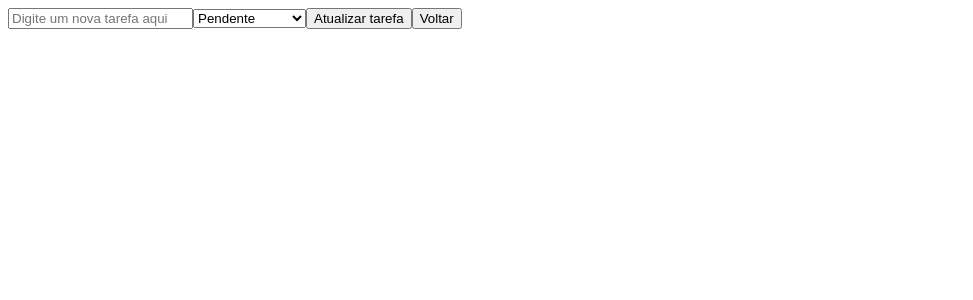
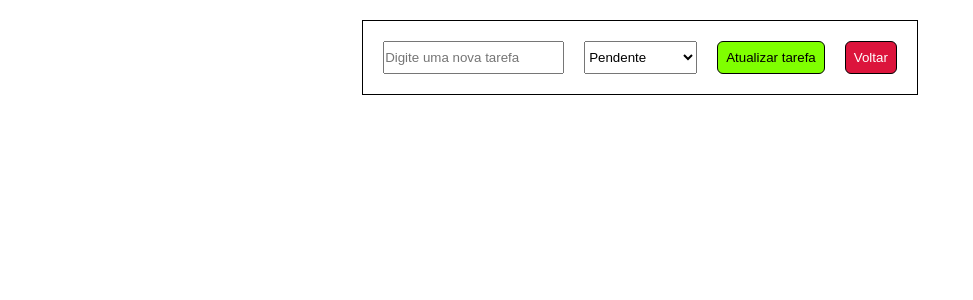
Before and after one commit to eullerbraz/ebytr-blitz, a React (Create React App) app in the folder front-end/: page /edit/1 in a window 1280 px wide. Shown: the top 300 px of the page, without its empty margins (0-973 px from the left). Built offline with nearby package versions, Linux system fonts and the light colour scheme; no server answers.

Commit message:
style: Basic style for application

```diff
--- a/front-end/src/App.css
+++ b/front-end/src/App.css
@@ -1,38 +1,10 @@
 .App {
-  text-align: center;
+  display: flex;
+  justify-content: center;
 }
 
-.App-logo {
-  height: 40vmin;
-  pointer-events: none;
+button {
+  border: 1px solid black;
+  border-radius: 6px;
+  padding: 8px;
 }
-
-@media (prefers-reduced-motion: no-preference) {
-  .App-logo {
-    animation: App-logo-spin infinite 20s linear;
-  }
-}
-
-.App-header {
-  background-color: #282c34;
-  min-height: 100vh;
-  display: flex;
-  flex-direction: column;
-  align-items: center;
-  justify-content: center;
-  font-size: calc(10px + 2vmin);
-  color: white;
-}
-
-.App-link {
-  color: #61dafb;
-}
-
-@keyframes App-logo-spin {
-  from {
-    transform: rotate(0deg);
-  }
-  to {
-    transform: rotate(360deg);
-  }
-}
--- a/front-end/src/App.js
+++ b/front-end/src/App.js
@@ -1,6 +1,8 @@
 import React from 'react';
 
 import RoutesPage from './pages/RoutesPage';
+
+import './App.css';
 
 function App() {
   return (
--- a/front-end/src/helpers/formatDate.js
+++ b/front-end/src/helpers/formatDate.js
@@ -1,6 +1,5 @@
 export default (dateString) => {
   const date = new Date(dateString);
-  console.log(date)
 
   const day = date.getDate();
   const month = `${date.getMonth() + 1}`.padStart(2, 0);
--- a/front-end/src/index.css
+++ b/front-end/src/index.css
@@ -1,13 +1,5 @@
-body {
+* {
   margin: 0;
-  font-family: -apple-system, BlinkMacSystemFont, 'Segoe UI', 'Roboto', 'Oxygen',
-    'Ubuntu', 'Cantarell', 'Fira Sans', 'Droid Sans', 'Helvetica Neue',
-    sans-serif;
-  -webkit-font-smoothing: antialiased;
-  -moz-osx-font-smoothing: grayscale;
+  padding: 0;
+  box-sizing: border-box;
 }
-
-code {
-  font-family: source-code-pro, Menlo, Monaco, Consolas, 'Courier New',
-    monospace;
-}
--- a/front-end/src/index.js
+++ b/front-end/src/index.js
@@ -5,6 +5,7 @@ import { BrowserRouter } from 'react-router-dom';
 
 import App from './App';
 import reportWebVitals from './reportWebVitals';
+import './index.css';
 
 ReactDOM.render(
   <React.StrictMode>
--- /dev/null
+++ b/front-end/src/pages/CreateTask.css
@@ -0,0 +1,17 @@
+form {
+  border: 1px solid black;
+  display: flex;
+  margin-top: 20px;
+  gap: 20px;
+  padding: 20px;
+}
+
+button.add {
+  background-color: chartreuse;
+  color: black;
+}
+
+button.back {
+  background-color: crimson;
+  color: white;
+}
--- a/front-end/src/pages/CreateTask.js
+++ b/front-end/src/pages/CreateTask.js
@@ -1,5 +1,7 @@
 import React, { useState } from 'react';
 import { useNavigate } from 'react-router-dom';
+
+import './CreateTask.css';
 
 const CreateTask = () => {
   const navigate = useNavigate();
@@ -50,7 +52,7 @@ const CreateTask = () => {
       <input
         type='text'
         name='name'
-        placeholder='Digite um nova tarefa aqui'
+        placeholder='Digite uma nova tarefa'
         onChange={ handleChange }
       />
       <select
@@ -61,8 +63,8 @@ const CreateTask = () => {
         <option value="Em andamento">Em andamento</option>
         <option value="Pronto">Pronto</option>
       </select>
-      <button type='submit'>Criar tarefa</button>
-      <button type='button' onClick={ handleBack }>Voltar</button>
+      <button type='submit' className='add'>Criar tarefa</button>
+      <button type='button' onClick={ handleBack } className='back'>Voltar</button>
     </form>
   );
 }
--- /dev/null
+++ b/front-end/src/pages/Tasks.css
@@ -0,0 +1,29 @@
+table {
+  border: 1px solid black;
+  margin-top: 20px;
+  padding: 20px;
+  width: 70vw;
+}
+
+thead {
+  text-align: left;
+}
+
+tbody {
+  margin-top: 200px;
+}
+
+button.create {
+  background-color: chartreuse;
+  color: black;
+}
+
+button.edit {
+  background-color: royalblue;
+  color: white;
+}
+
+button.remove {
+  background-color: crimson;
+  color: white;
+}
--- a/front-end/src/pages/Tasks.js
+++ b/front-end/src/pages/Tasks.js
@@ -2,6 +2,8 @@ import React from 'react';
 import { useNavigate } from 'react-router-dom';
 import formatDate from '../helpers/formatDate';
 import useTasks from '../hooks/useTasks';
+
+import './Tasks.css';
 
 const Tasks = () => {
   const navigate = useNavigate();
@@ -44,10 +46,10 @@ const Tasks = () => {
               <td>{ status }</td>
               <td>{ formatDate(createDate) }</td>
               <td>
-                <button onClick={ () => handleEdit(_id) }>Editar</button>
+                <button onClick={ () => handleEdit(_id) } className='edit'>Editar</button>
               </td>
               <td>
-                <button onClick={ () => handleRemove(_id) }>Remover</button>
+                <button onClick={ () => handleRemove(_id) } className='remove'>Remover</button>
               </td>
             </tr>,
           )
@@ -56,7 +58,7 @@ const Tasks = () => {
       <tfoot>
         <tr>
           <td>
-            <button onClick={ () => handleCreate() }>Adicionar</button>
+            <button onClick={ () => handleCreate() } className='create'>ADICIONAR</button>
           </td>
         </tr>
       </tfoot>
--- /dev/null
+++ b/front-end/src/pages/UpdateTask.css
@@ -0,0 +1,17 @@
+form {
+  border: 1px solid black;
+  display: flex;
+  margin-top: 20px;
+  gap: 20px;
+  padding: 20px;
+}
+
+button.update {
+  background-color: chartreuse;
+  color: black;
+}
+
+button.back {
+  background-color: crimson;
+  color: white;
+}
--- a/front-end/src/pages/UpdateTask.js
+++ b/front-end/src/pages/UpdateTask.js
@@ -2,6 +2,8 @@ import React, { useState, useEffect } from 'react';
 import { useNavigate, useParams } from 'react-router-dom';
 
 import useTasks from '../hooks/useTasks';
+
+import './UpdateTask.css';
 
 const UpdateTask = () => {
   const navigate = useNavigate();
@@ -74,7 +76,7 @@ const UpdateTask = () => {
       <input
         type='text'
         name='name'
-        placeholder='Digite um nova tarefa aqui'
+        placeholder='Digite uma nova tarefa'
         value={ state.name }
         onChange={ handleChange }
       />
@@ -87,8 +89,8 @@ const UpdateTask = () => {
         <option value="Em andamento">Em andamento</option>
         <option value="Pronto">Pronto</option>
       </select>
-      <button type='submit'>Atualizar tarefa</button>
-      <button type='button' onClick={ handleBack }>Voltar</button>
+      <button type='submit' className='update'>Atualizar tarefa</button>
+      <button type='button' onClick={ handleBack } className='back'>Voltar</button>
     </form>
   );
 }
```
Also changed, not shown: front-end/src/logo.svg (deleted).
